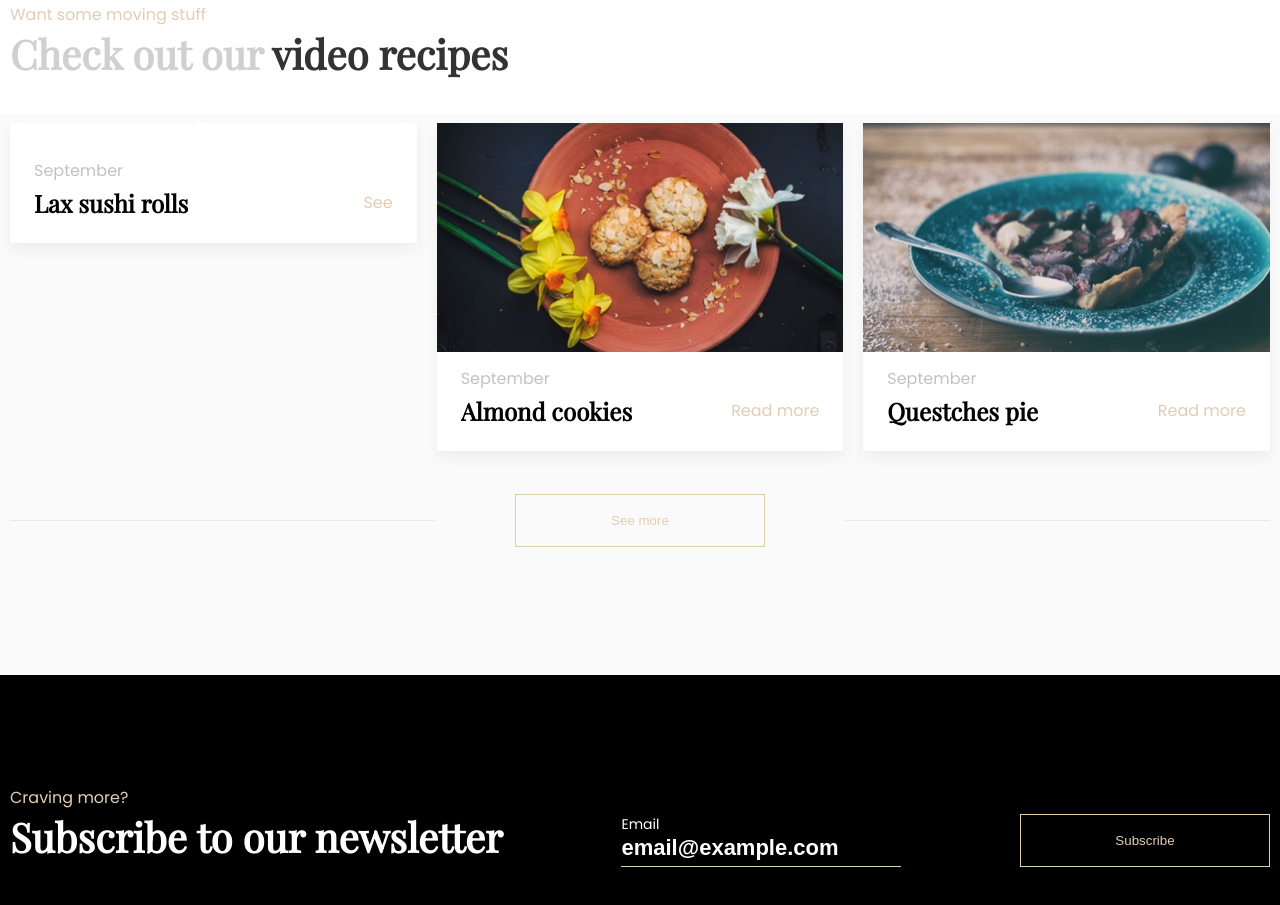
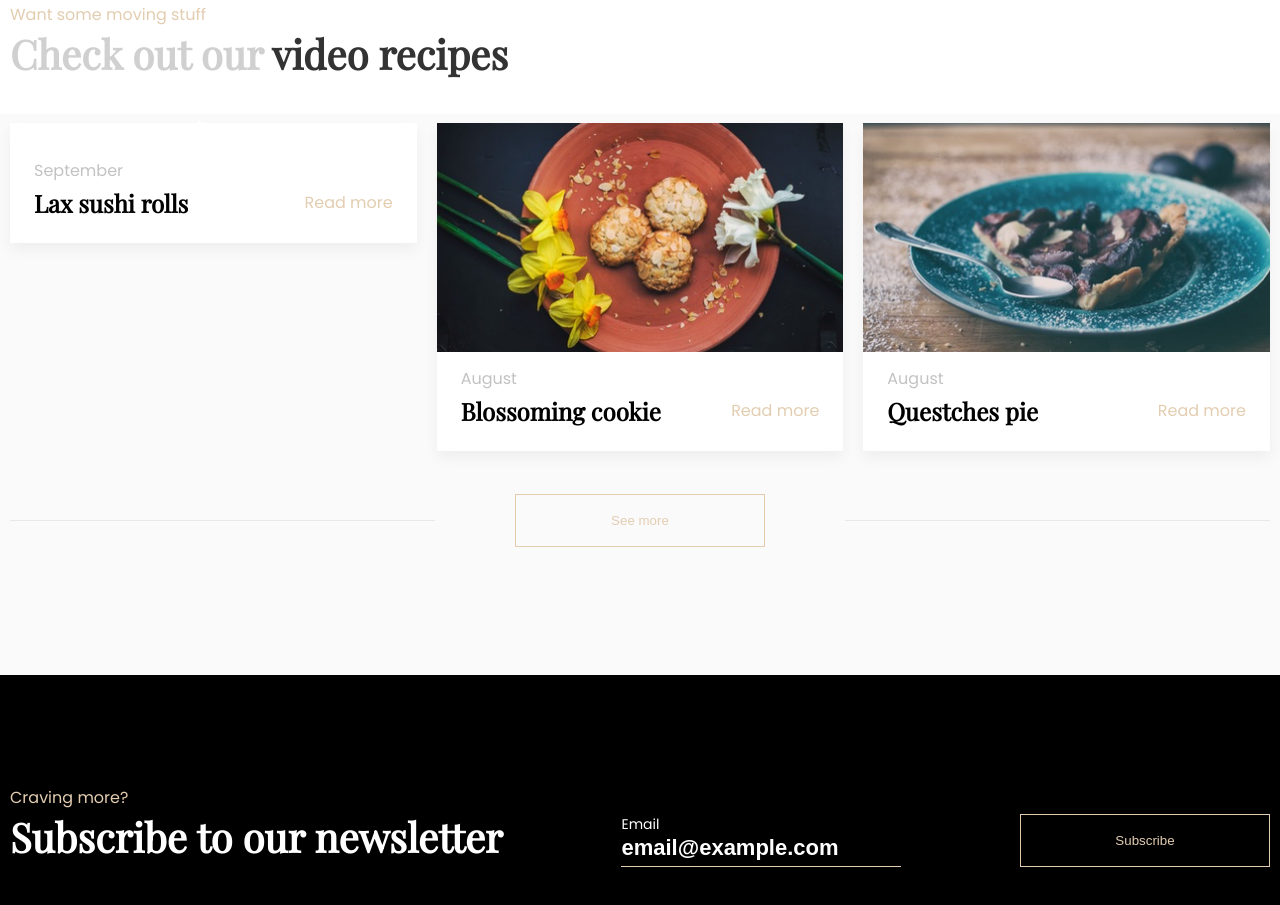
Before and after one commit to einarpalsson/hopverk1, a website: page pages/videoRecipe.html in a window 1280 px wide. Shown: the part 1607-2512 px from the top of the page. Drawn offline with nearby package versions, Linux system fonts and the light colour scheme; files that its build step writes are made by us from their sources.

Commit message:
fixed text in cards

```diff
--- a/pages/videoRecipe.html
+++ b/pages/videoRecipe.html
@@ -224,7 +224,7 @@
 
                 <div class="recipe-card-content2">
                   <h3>Lax sushi rolls</h3>
-                  <a class="read-more" href="#">See</a>
+                  <a class="read-more" href="#">Read more</a>
                 </div>
               </div>
             </div>
@@ -236,11 +236,11 @@
                 </div>
 
                 <div class="recipe-card-content">
-                  <span>September</span>
+                  <span>August</span>
                 </div>
 
                 <div class="recipe-card-content2">
-                  <h3>Almond cookies</h3>
+                  <h3>Blossoming cookie</h3>
                   <a class="read-more" href="#">Read more</a>
                 </div>
               </div>
@@ -253,7 +253,7 @@
                 </div>
 
                 <div class="recipe-card-content">
-                  <span>September</span>
+                  <span>August</span>
                 </div>
 
                 <div class="recipe-card-content2">
```
